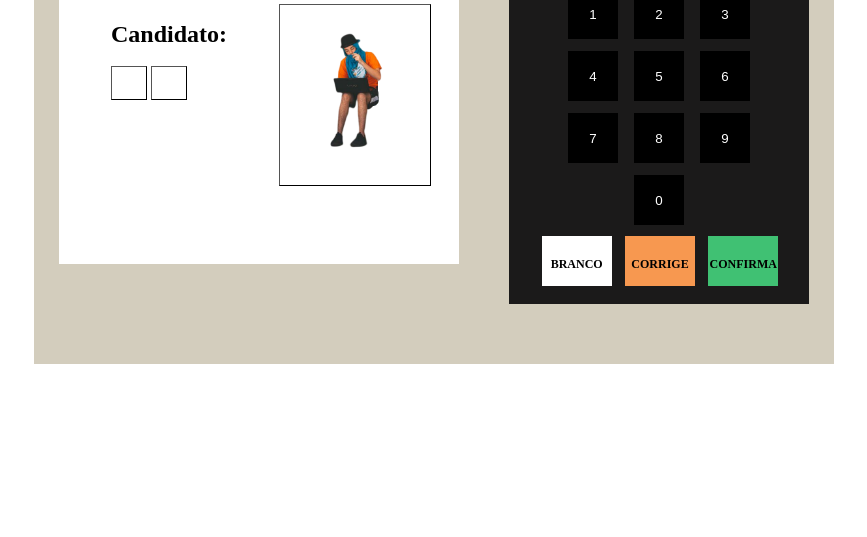
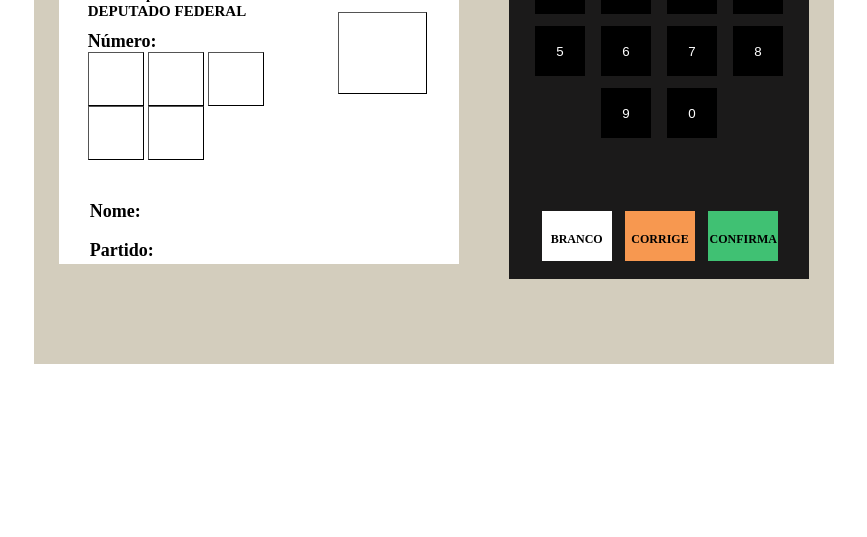
Before and after one commit to Zosin0/Urna, a plain HTML site: page index.html in a window 1280 px wide. Shown: the part 263-800 px from the top of the page, without its empty margins (206-1073 px from the left). Drawn offline with Linux system fonts and the light colour scheme.

Commit message:
parte 1 js

```diff
--- a/index.html
+++ b/index.html
@@ -8,42 +8,48 @@
     <link rel="stylesheet" href="urna.css">
     <title>Urna</title>
 </head>
-
 <body class="fundo">
+    <div style="display: block;">
         <div class="exterior"></div>
         <div class="urna">
             <div class="main-urna">
                 <div class="tela">
+                    <div style="display: flex;">
+                        <div style="display: block;">
                             <fieldset class="text-field">
-                    <label class="nome" for="candidato"> Candidato: </label><br>
-                    <input class="input" id="candidato" type="number" name="candidato" required pattern = "\d{1}">
-                    <input class="input" id="candidato" type="number" name="candidato" required pattern = "\d{1}">
+                                <h1 style="font-size: 15px; padding-bottom: 5%;"> Seu voto para <br> DEPUTADO FEDERAL</h1>
+                                <label class="nome" for="candidato"> Número: </label>
+                                <div id="number-input">
+                                    <input id="num1" class="input" id="candidato" type="number" name="candidato">
+                                    <input id="num2" class="input" id="candidato" type="number" name="candidato">
+                                    <input id="num3" class="input" id="candidato" type="number" name="candidato">
+                                    <input id="num4" class="input" id="candidato" type="number" name="candidato">
+                                    <input id="num5" class="input" id="candidato" type="number" name="candidato">
+                                </div>
+
                             </fieldset>
+                            <div style="display: block; padding-top: 5%; padding-left: 11%; ">
+                                <label class="nome" for="candidato"> Nome: </label><br>
+                                <label class="nome" for="candidato"> Partido: </label><br>
+                            </div>
+                        </div>
                         <div class="quadrado">
-                    <img class="image" src="/assets/candidato.png">
+                        </div>
                     </div>
                 </div>
                 <div class="teclado">
-                <div class="marca">
-                    <img class="logo" src="/assets/lz.png" alt="logo">
-                    <p class="zoser">Made by: <br>Lucas Zoser</p>
-                </div>
                     <div class="fundo-teclado">
-                    <div class="numeros">
-                        <button class="numero" action="on-click">1</button>
-                        <button class="numero" action="on-click">2</button>
-                        <button class="numero" action="on-click">3</button>
-                        <br>
-                        <button class="numero" action="on-click">4</button>
-                        <button class="numero" action="on-click">5</button>
-                        <button class="numero" action="on-click">6</button>
-                        <br>
-                        <button class="numero" action="on-click">7</button>
-                        <button class="numero" action="on-click">8</button>
-                        <button class="numero" action="on-click">9</button>
-                        <br>
-                        <button class="numero" action="on-click">0</button>
-
+                        <div id="numpad" class="numeros">
+                            <button id="1" class="numero" action="on-click">1</button>
+                            <button id="2" class="numero" action="on-click">2</button>
+                            <button id="3" class="numero" action="on-click">3</button>
+                            <button id="4" class="numero" action="on-click">4</button>
+                            <button id="5" class="numero" action="on-click">5</button>
+                            <button id="6" class="numero" action="on-click">6</button>
+                            <button id="7" class="numero" action="on-click">7</button>
+                            <button id="8" class="numero" action="on-click">8</button>
+                            <button id="9" class="numero" action="on-click">9</button>
+                            <button id="0" class="numero" action="on-click">0</button>
                         </div>
                         <div class="botoes">
                             <div class="branco"><b class="texto"><br>BRANCO</b></div>
@@ -55,6 +61,9 @@
                 </div>
             </div>
         </div>
+    </div>
+
+    <script src="/js/urna.js"></script>
 </body>
 
 </html>
--- /dev/null
+++ b/js/urna.js
@@ -0,0 +1,31 @@
+const addButtons = () => {
+
+    const numpad = document.getElementById("numpad")
+    for (let i = 0; i < 10; i++) {
+        const element = numpad.children[i]
+        element.addEventListener("click", (event) => {
+            const value = event.target.id
+            const container = document.getElementById("number-input")
+
+            for (let j = 0; j < container.children.length; j++) {
+                const element = container.children[j]
+                if (!element.value) {
+                    element.value = value
+                    break
+                }
+            }
+            console.log(event.target.id)
+        })
+    }
+}
+
+const addKeys = () => {
+
+}
+
+
+document.addEventListener("DOMContentLoaded", () => {
+    addButtons()
+    addKeys()
+
+})
--- a/urna.css
+++ b/urna.css
@@ -4,7 +4,7 @@
 }
 .fundo {
     background-color: white;
-    display: block;
+    display: flex;
 }
 .urna {
     display: flex;
@@ -63,7 +63,6 @@
 
 }
 .tela{
-    display: flex;
     width: 400px;
     height: 300px;
     background-color: white;
@@ -102,37 +101,31 @@ button:hover{
     position: relative;
 }
 .text-field{
-    display: block;
-    margin: 10%;
+    display: inline-block;
+    margin: 6%;
 }
 .nome{
-    font-size: 24px;
+    font-size: 18px;
     font-weight: 900;
-    display: block;
-    padding-top: 10%;
+    display: flex;
 }
 .input{
     border: 1px outset black;
     background-color: white;
-    height:30px;
-    width: 30px;
+    height:50px;
+    width: 50px;
     cursor:pointer;
     font-size: 18px;
     font-weight: bolder;
-    text-align: cente;
-}
-.image{
-    width: 150px;
-    height: 150px;
-
+    text-align: center;
 }
 .quadrado{
     border: 1px outset black;
     background-color: white;
-    height:180px;
-    width: 152px;
+    height: 80px;
+    width: 100px;
     cursor:pointer;
     margin-right: 8%;
-    margin-top: 10%;
+    margin-top: 12%;
 
 }
```
Lines whose indentation alone changed are shown as unchanged.
